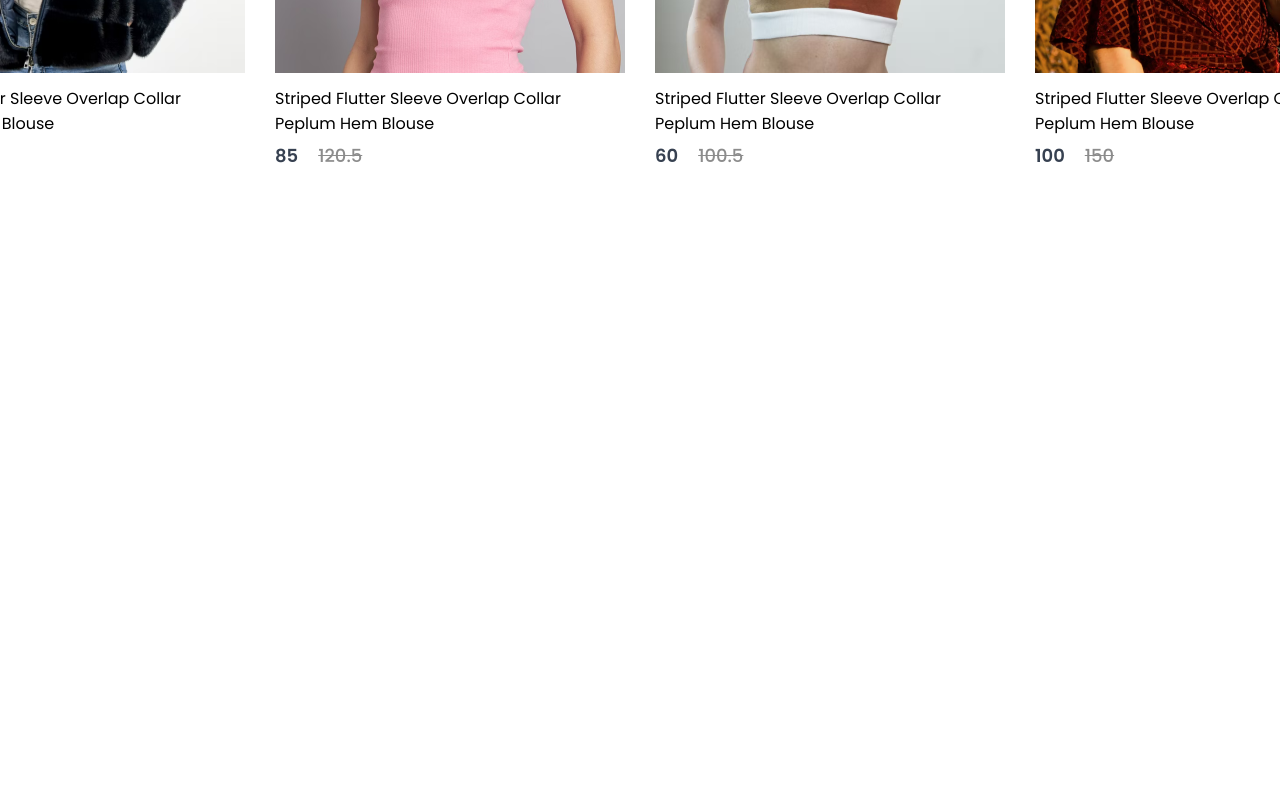
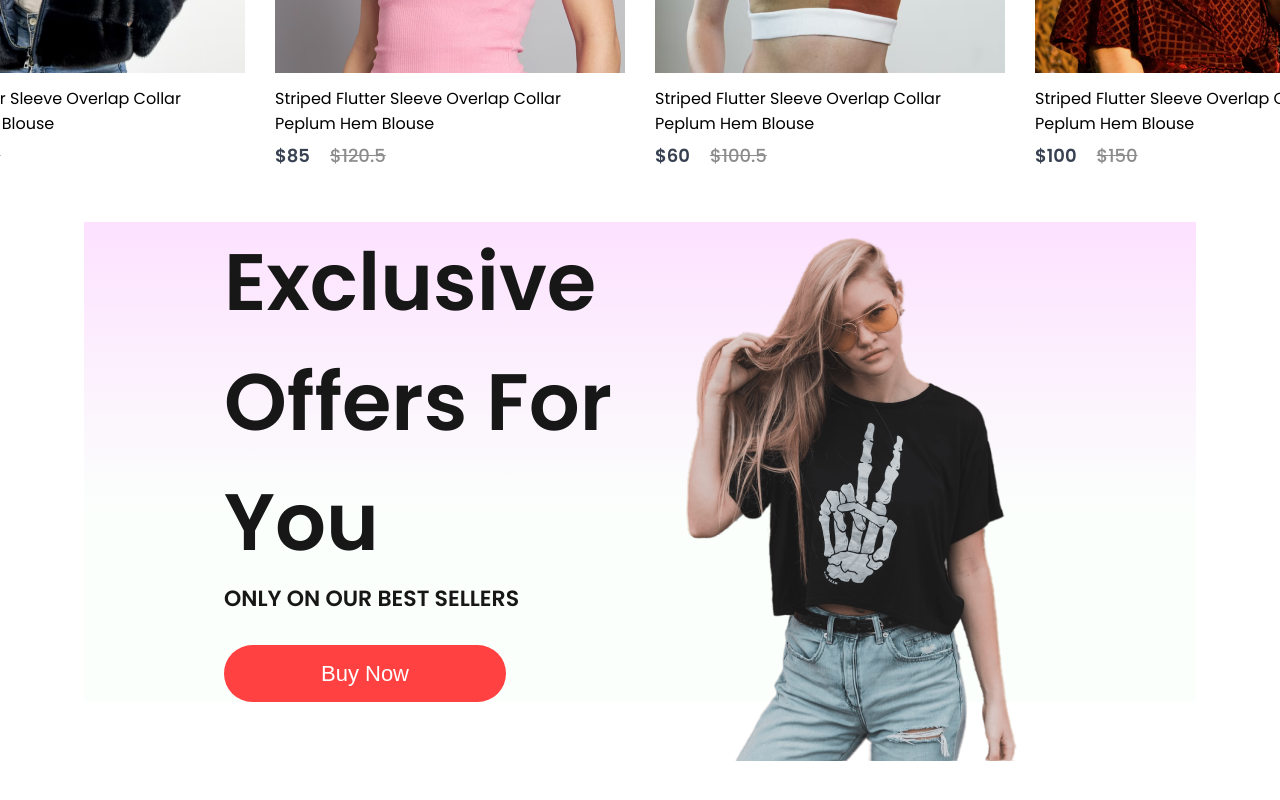
Before and after one commit to OliE99/E-Commerce-Web-App, a React (Create React App) app in the folder front-end/: page / in a window 1280 px wide. Shown: the part 1459-2259 px from the top of the page. Before the commit the page ends 1681 px from the top, so only its background shows below. Built offline with nearby package versions, Linux system fonts and the light colour scheme.

Commit message:
Added offers banner and styles and mounted to shop.jsx

```diff
--- a/front-end/src/Components/Items/Items.jsx
+++ b/front-end/src/Components/Items/Items.jsx
@@ -8,10 +8,10 @@
             <p>{props.name}</p>
             <div className="item-prices">
                 <div className="item-price-new">
-                    {props.new_price}
+                    ${props.new_price}
                 </div>
                 <div className="item-price-old">
-                    {props.old_price}
+                    ${props.old_price}
                 </div>
             </div>
         </div>
--- /dev/null
+++ b/front-end/src/Components/Offers/Offers.css
@@ -0,0 +1,49 @@
+.offers{
+    width: 65%;
+    height: 60vh;
+    display: flex;
+    margin: auto;
+    padding: 0px 140px;
+    margin-bottom: 150px;
+    background: linear-gradient(180deg, #fde1ff 0%, #e1ffea22 60%);
+}
+
+.offers-left{
+    flex: 1;
+    display: flex;
+    flex-direction: column;
+    justify-content: center;
+}
+
+.offers-left h1{
+    color: #171717;
+    font-size: 80px;
+    font-weight: 600;
+}
+
+.offers-left p{
+    color: #171717;
+    font-size: 22px;
+    font-weight: 600;
+}
+
+.offers-left button{
+    width: 282px;
+    height: 70px;
+    border-radius: 35px;
+    background: #ff4141;
+    border: none;
+    color: white;
+    font-size: 22px;
+    font-weight: 500;
+    margin-top: 30px;
+    cursor: pointer;
+}
+
+.offers-right{
+    flex: 1;
+    display: flex;
+    align-items: center;
+    justify-content: flex-end;
+    padding-top: 50px;
+}
--- /dev/null
+++ b/front-end/src/Components/Offers/Offers.jsx
@@ -0,0 +1,21 @@
+import React from 'react';
+import './Offers.css';
+import exclusive_image from '../Assets/exclusive_image.png';
+
+const Offers = () => {
+    return (
+        <div className='offers'>
+            <div className='offers-left'>
+                <h1>Exclusive</h1>
+                <h1>Offers For You</h1>
+                <p>ONLY ON OUR BEST SELLERS</p>
+                <button>Buy Now</button>
+            </div>
+            <div className='offers-right'>
+                <img src={exclusive_image} alt='' />
+            </div>
+        </div>
+    )
+}
+
+export default Offers;
--- a/front-end/src/Pages/Shop.jsx
+++ b/front-end/src/Pages/Shop.jsx
@@ -1,12 +1,14 @@
 import React from 'react';
 import Hero from '../Components/Hero/Hero';
 import Popular from '../Components/Popular/Popular';
+import Offers from '../Components/Offers/Offers';
 
 const Shop = () => {
     return (
         <div>
             <Hero />
             <Popular />
+            <Offers />
         </div>
     )
 }
```
Also changed, not shown: front-end/src/Components/NewCollections/NewCollections.jsx (added).
